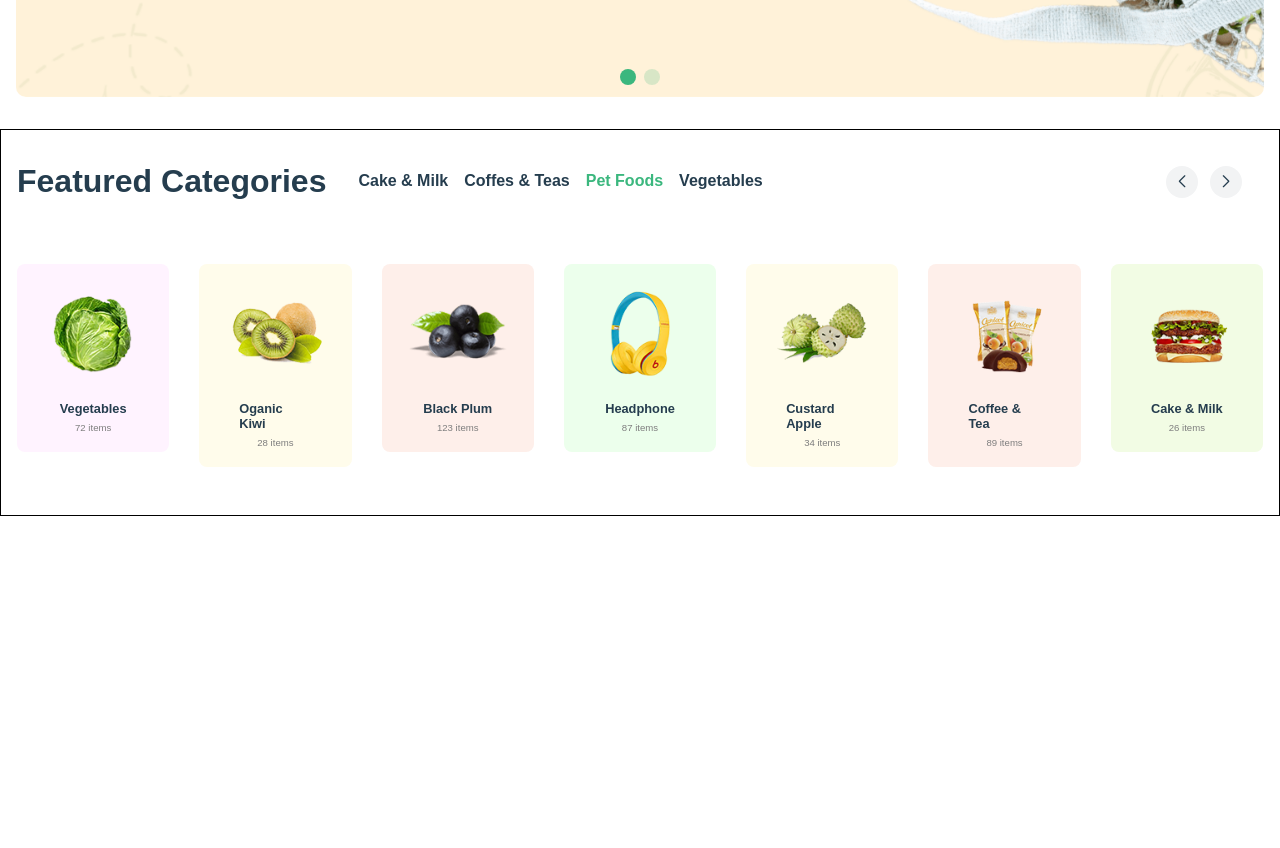
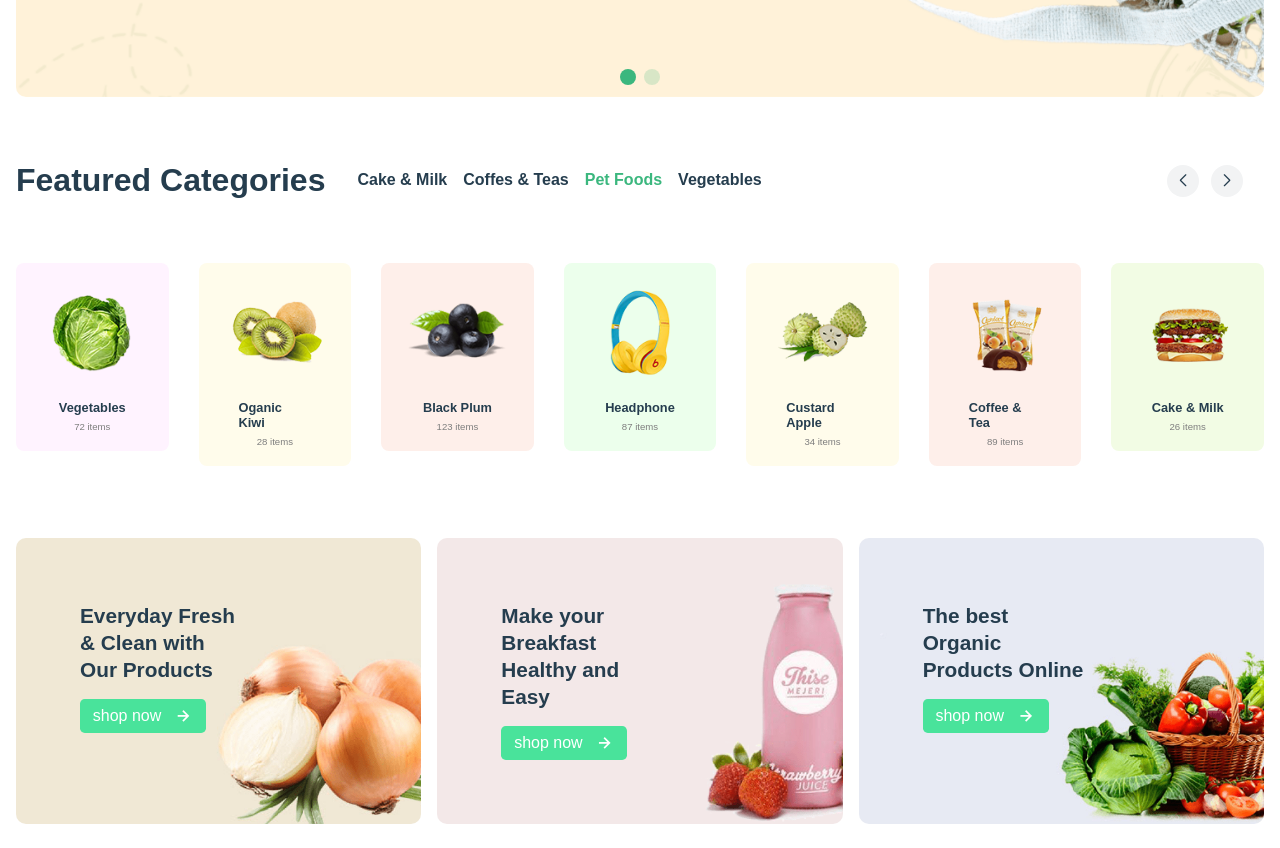
Before and after one commit to AslanovOrkhan/Nest, a plain HTML site: page index.html in a window 1280 px wide. Shown: the part 880-1728 px from the top of the page. Before the commit the page ends 1396 px from the top, so only its background shows below. Drawn offline with nearby package versions, Linux system fonts and the light colour scheme.

Commit message:
banner section

```diff
--- a/assets/sass/pages/_home.scss
+++ b/assets/sass/pages/_home.scss
@@ -108,7 +108,6 @@ main {
     }
   }
   .featured-categories {
-    border: 1px solid #000;
     padding: 2rem 1rem;
     .head {
       display: flex;
@@ -162,17 +161,17 @@ main {
           width: 10px;
           height: 10px;
           font-size: 0.3rem;
-          margin: 0.2rem .7rem 0 0;
+          margin: 0.2rem 0.7rem 0 0;
           border-radius: 50%;
-          background: #F2F3F4;
+          background: #f2f3f4;
           display: flex;
           align-items: center;
           justify-content: center;
-          transition: .3s linear;
-          &:hover{
+          transition: 0.3s linear;
+          &:hover {
             background: #3bb77e;
-            &::after{
-             color: #ecffec;
+            &::after {
+              color: #ecffec;
             }
           }
           &:after {
@@ -264,6 +263,66 @@ main {
       }
     }
   }
+  .banner {
+    padding: 1.5rem 1rem;
+    display: grid;
+    grid-template-columns: repeat(3, 1fr);
+    gap: 1rem;
+    .item {
+      position: relative;
+      padding: 4rem;
+      border-radius: 10px;
+      overflow: hidden;
+      .image {
+        position: absolute;
+        top: 0;
+        left: 0;
+        width: 100%;
+        height: 100%;
+        z-index: -1;
+
+        img {
+          width: 100%;
+          height: 100%;
+          object-fit: cover;
+        }
+      }
+      .text {
+        display: flex;
+        flex-direction: column;
+        align-items: start;
+        gap: 1rem;
+        width: 60%;
+        z-index: 1;
+        span {
+          color: #253d4e;
+          font-size: 1.3rem;
+          font-weight: 600;
+          line-height: 1.3;
+        }
+        a {
+          background: #49e39b;
+          display: flex;
+          align-items: center;
+          gap: 0.7rem;
+          padding: 0.4rem 0.8rem;
+          border-radius: 0.3rem;
+          color: #fff;
+          transition: 0.2s linear;
+          i {
+            font-size: 1.3rem;
+            transition: 0.2s linear;
+          }
+          &:hover {
+            background: #ffc107;
+            i {
+              margin-left: 0.4rem;
+            }
+          }
+        }
+      }
+    }
+  }
 }
 
 @media (max-width: 991px) {
@@ -298,10 +357,31 @@ main {
         }
       }
     }
-    .featured-categories{
-      .head{
-        .slider-btn{
+    .featured-categories {
+      .head {
+        .slider-btn {
           display: none;
+        }
+      }
+    }
+    .banner {
+      grid-template-columns: repeat(2, 1fr);
+      .item {
+        .text {
+          width: 70%;
+        }
+      }
+    }
+  }
+}
+@media (max-width: 768px) {
+  main {
+    .banner {
+      grid-template-columns: repeat(1, 1fr);
+      .item {
+        padding: 7rem 4rem;
+        .text {
+          width: 80%;
         }
       }
     }
@@ -321,5 +401,10 @@ main {
         }
       }
     }
-  }
-}
+       .banner {
+         .item {
+          padding: 3rem 1rem 3rem 2rem;
+         }
+      }
+    }
+ }
--- a/index.html
+++ b/index.html
@@ -221,7 +221,6 @@
             <div class="swiper-button-prev"></div>
             <div class="swiper-button-next"></div>
           </div>
-
         </div>
         <div class="swiper featured-slider">
           <div class="swiper-wrapper">
@@ -318,6 +317,35 @@
           </div>
         </div>
       </section>
+      <section class="banner">
+        <div class="item">
+          <div class="image">
+            <img src="./assets/images/banner-1.png" alt="">
+          </div>
+          <div class="text">
+            <span>Everyday Fresh & Clean with Our Products</span>
+            <a href="#"> shop now <i class="bx bx-right-arrow-alt"></i> </a>
+          </div>
+        </div>
+        <div class="item">
+          <div class="image">
+            <img src="./assets/images/banner-2.png" alt="">
+          </div>
+          <div class="text">
+            <span>Make your Breakfast Healthy and Easy</span>
+            <a href="#"> shop now <i class="bx bx-right-arrow-alt"></i> </a>
+          </div>
+        </div>
+        <div class="item">
+          <div class="image">
+            <img src="./assets/images/banner-3.png" alt="">
+          </div>
+          <div class="text">
+            <span>The best Organic Products Online</span>
+            <a href="#"> shop now <i class="bx bx-right-arrow-alt"></i> </a>
+          </div>
+        </div>
+      </section>
     </main>
     <!-- Main End -->
     <!-- Footer Start -->
```
Also changed, not shown: assets/css/main.css, assets/images/banner-1.png (added), assets/images/banner-2.png (added), assets/images/banner-3.png (added), 1 other file.
